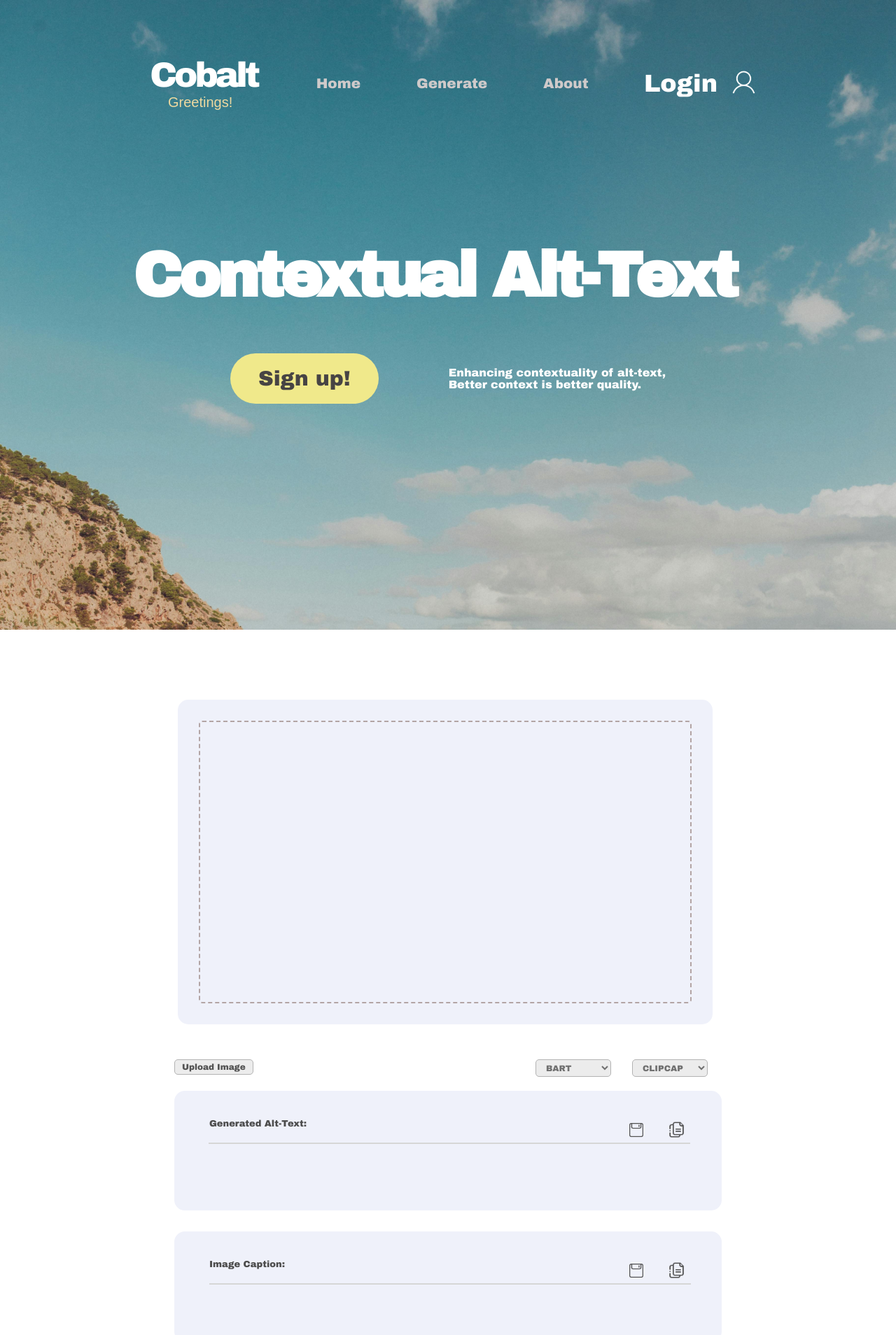
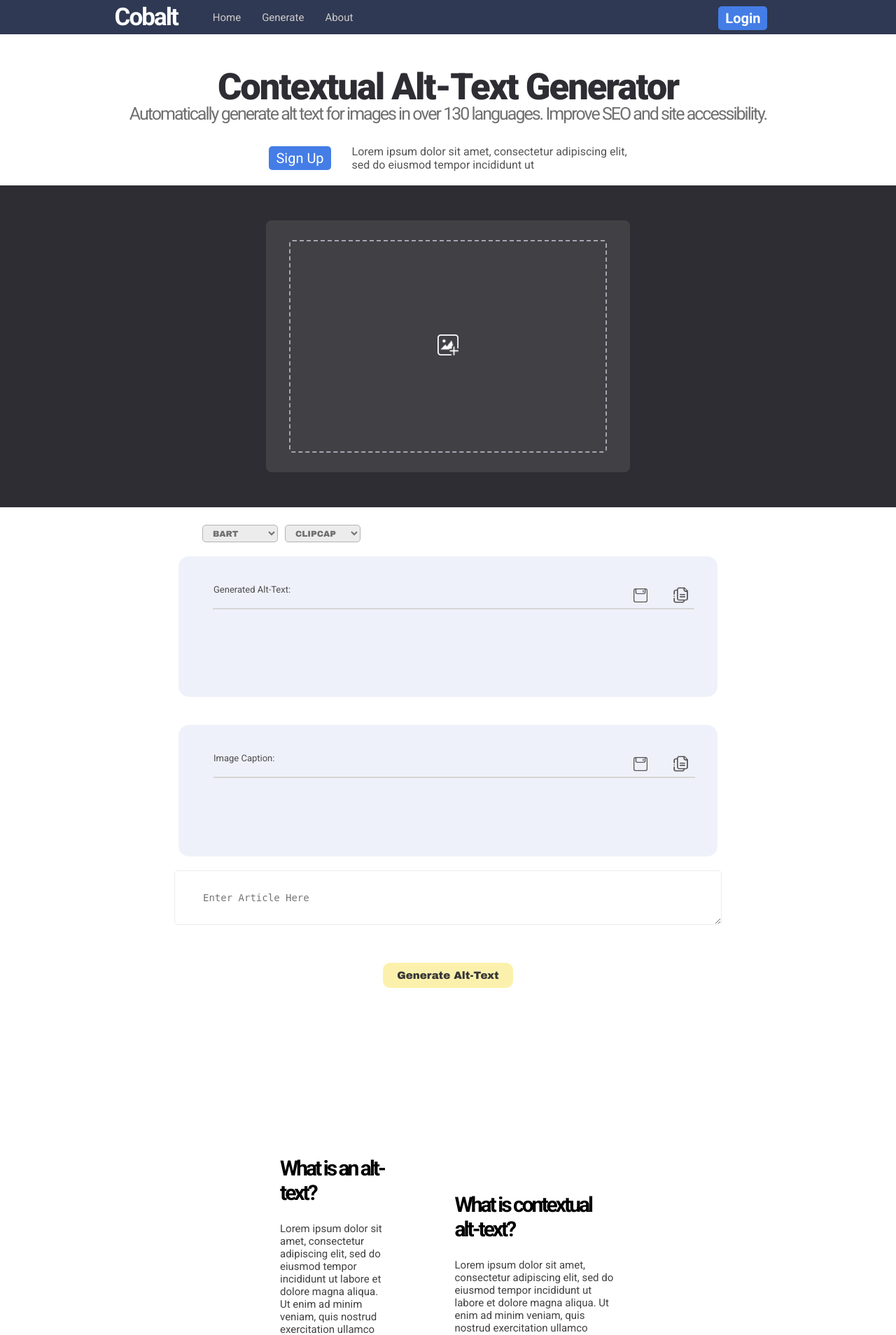
Before and after one commit to ramisdeadd/contextual-alt_text, a FastAPI app: page / in a window 1280 px wide. Shown: the top 1908 px of the page at 70% size. Run offline with FastAPI, Linux system fonts and the light colour scheme.

Commit message:
changed 50% style of index, changed it into more simplier and tech design. also applied replacer button for upload image.

```diff
--- a/src/static/scripts.js
+++ b/src/static/scripts.js
@@ -181,3 +181,19 @@ document.getElementById("copy-caption").addEventListener("click", async (e) => {
 
     image_caption_output.blur();
 });
+
+document.getElementById('getimage').addEventListener('change', function () {
+    if (this.files && this.files.length > 0) {
+        document.querySelector('.replacer-button').style.display = 'none';
+
+        const output = document.getElementById('output');
+        const file = this.files[0];
+        const reader = new FileReader();
+
+        reader.onload = function (e) {
+            output.src = e.target.result;
+        };
+
+        reader.readAsDataURL(file);
+    }
+});
--- a/src/static/styles.css
+++ b/src/static/styles.css
@@ -5,37 +5,71 @@
 }
 
 body{
-    font-family: Archivo;
+    font-family: "Roboto", sans-serif;
     height: auto;
     margin: 0;
     color: white;
+    box-sizing: border-box;
 }
 
 .header{
     display: flex;
     flex-direction: row;
-    justify-content: space-between;
-    margin: 0px 200px 50px;
-    padding-top: 80px;
+    justify-content: center;
+    align-items: center;
+    background-color: #2f3953;
+    width: auto;
+    width: 100%;
+    margin: 0 auto;
 }
 
-.header{
+.top-title {
+    color: rgb(45, 45, 51);
+    display: flex;
+    justify-content: center;
+    align-items: center;
+    font-size: 35px;
+    letter-spacing: -2px;
+    flex-direction: column;
+}
+
+.subtitle {
+    font-size: 25px;
+    color: #707070;
+    margin-top: -50px;
+}
+
+.top-title h2 {
+    font-weight: 900;
+}
+
+.under-title-buttons {
     display: flex;
     flex-direction: row;
-    justify-content: space-between;
-    margin: 0px 200px 50px;
-    padding-top: 80px;
+    color: black;
+    justify-content: center;
+    justify-items: center;
+    margin-top: 30px;
 }
 
-.header-copy{
-    background: url(../../static/images/bg5.jpg) no-repeat;
-    display: flex;
-    flex-direction: row;
-    justify-content: space-between;
-    margin: 0px 0px 50px;
-    padding-top: 0px;
+.signup-button a{
+    text-decoration: none;
+    color: white;
+    padding: 5px 10px 5px;
+    background-color: rgb(68, 125, 230);
+    font-size: 20px;
+    text-align: center;
+    border-radius: 5px;
 }
 
+.signup-button {
+    margin-top: 7px;
+    margin-right: 30px;
+}
+
+.sidebutton-title {
+    color: rgb(85, 85, 85);
+}
 .alt-table {
     width: 550px;
 }
@@ -70,6 +104,7 @@ body{
     flex-direction: row;
     justify-content: center;
     align-items: center;
+    margin-right: 40%;
 
 }
 
@@ -98,14 +133,15 @@ body{
 }
 
 .cobalt{
-    font-size: 50px;
-    letter-spacing: -4px;
+    font-size: 35px;
+    letter-spacing: -2px;
+    font-weight: 600;
+    margin-right: 20px;
 }
 
 .wspacer{
-    margin-right: 40px;
-    margin-left: 40px;
-    font-size: 20px;
+    margin-left: 30px;
+    font-size: 15px;
     letter-spacing: 0px;
 }
 
@@ -118,7 +154,8 @@ body{
 
 .login, .signup, .login2 a{
     letter-spacing: 0px;
-    font-size: 35px;
+    font-size: 25px;
+    font-weight: 600;
     padding: 10px 10px 10px;
     margin-right: 10px;
 }
@@ -158,18 +195,6 @@ body{
 
 .letC {
     font-size: 150px;
-}
-
-.bg {
-    background: url(../../static/images/bg5.jpg) no-repeat;
-    background-size: cover;
-    height: 900px;
-    position:relative;
-
-    /* opacity: 0;
-    transform: translateY(-1000px);
-    animation: slideTopDown .75s ease-in-out forwards;
-    transition: transform 1.5s; */
 }
 
 .bg2 {
@@ -227,9 +252,7 @@ body{
     align-items: center;
     justify-content: center;
 }
-.mouse img{
-    height: 100px;
-}
+
 
 ::-webkit-scrollbar {
   width: 7px;
@@ -295,7 +318,6 @@ body{
 }
 
 .center_form{
-    margin-top: 100px;
     color: black;
     flex-direction: row;
     display: flex;
@@ -303,33 +325,61 @@ body{
     align-items: center;
 }
 .upimgcover {
-    background-color: rgb(239, 241, 250);
-    width: 704px;
-    padding: 30px;
-    border-radius: 15px;
+    background-color: #414044;
+    width: 500px;
+    height: 340px;
+    padding: 10px;
+    border-radius: 8px;
+    margin: 0 auto;
+    display: flex;
+    justify-content: center;
+    align-items: center;
+}
 
-    margin-left: 5px;
-    margin-bottom: 50px;
+.dark-background {
+    background-color: #2e2d33;
+    width: 1300px;
+    padding-top: 50px;
+    padding-bottom: 50px;
+    margin: 0 auto;
 }
 
 .upimage {
     display: none;
+
 }
 .file-input-label {
-    display: inline-block;
     padding: 3px 10px;
-    border: 1px solid #b3b3b3;
     border-radius: 5px;
     color: #535353;
-    background-color: rgb(236, 236, 236);
     cursor: pointer;
     transition: background-color 0.3s, color 0.3s;
     font-size: 12px;
 }
 
-.file-input-label:hover {
-    background-color: rgb(216, 216, 216);
-    color: #535353;
+.upload-button-image {
+    width: 30px !important; /* Adjust width */
+    height: auto !important; /* Adjust height */
+    display: inline-block; /* Ensures it stays inline */
+}
+
+
+
+#output {
+    margin-top: 10px;
+    max-width: 100%;
+    max-height: 300px;
+    display: block;
+}
+.image-output {
+    width: 200px;
+    height: 200px;
+}
+.replacer-button {
+    display: flex;
+    justify-content: center;
+    align-items: center;
+    margin-top: 130px;
 }
 
 .imgcap-results{
@@ -380,17 +430,18 @@ body{
 
 
 .uploadimage {
-    border: 2px dashed rgb(179, 165, 165);
+    border: 2px dashed rgb(165, 165, 179);
     border-radius: 5px;
-
-    width: 700px;
-    height: 400px;
+    margin: 0 auto;
+    width: 450px;
+    height: 300px;
     display: flex;
     flex-direction: column;
     justify-content: center;
     align-items: center;
 
     font-size: 10px;
+
 }
 
 .uploadimage img {
@@ -413,6 +464,10 @@ body{
     padding-top: 30px;
     padding-bottom: 30px;
     field-sizing: content;
+}
+
+.inputcontainer {
+    margin-top: 20px;
 }
 
 .generator-container {
@@ -472,6 +527,21 @@ body{
 .login a{
     text-decoration: none;
     color: white;
+    padding: 5px 10px 5px;
+    background-color: rgb(68, 125, 230);
+    font-size: 20px;
+    text-align: center;
+    border-radius: 5px;
+}
+
+.logout a {
+    text-decoration: none;
+    color: white;
+    padding: 5px 10px 5px;
+    background-color: rgb(230, 63, 63);
+    font-size: 20px;
+    text-align: center;
+    border-radius: 5px;
 }
 
 .results-container-alt {
--- a/src/templates/layouts/base.html
+++ b/src/templates/layouts/base.html
@@ -5,6 +5,9 @@
     <meta charset="UTF-8">
     <meta name="viewport" content="width=device-width, initial-scale=1.0">
     <title>Cobalt</title>
+    <link rel="preconnect" href="https://fonts.googleapis.com">
+    <link rel="preconnect" href="https://fonts.gstatic.com" crossorigin>
+    <link href="https://fonts.googleapis.com/css2?family=Roboto:ital,wght@0,100;0,300;0,400;0,500;0,700;0,900;1,100;1,300;1,400;1,500;1,700;1,900&display=swap" rel="stylesheet">
 </head>
 <body>
     {% block body %}
--- a/src/templates/layouts/navbar_index.html
+++ b/src/templates/layouts/navbar_index.html
@@ -3,13 +3,13 @@
     <div class="titlecont">
         <div class="cobalt">Cobalt</div>
         <div class="hsub3">
-            <div class="greet">
+            <!-- <div class="greet">
                 {% if user %}
                     <span>Hi {{first_name_display}}</span>
                 {% else %}
                     <span>Greetings!</span>
                 {% endif %}
-            </div>
+            </div> -->
         </div>
     </div>
     <div class="hgroup1">
@@ -42,7 +42,7 @@
 
         <div class="hsub2">
             {% if user and user.username %}
-            <div class="login">
+            <div class="logout">
                 <a href="/auth/logout">Logout</a>
             </div>
             {% else %}
@@ -50,9 +50,6 @@
                 <a href="/auth/login">Login</a>
             </div>
             {% endif %}
-            <div>
-                <img src="../../static/images/profile.png" height="35px">
-            </div>
         </div>
     </div>
 
--- a/src/templates/pages/index.html
+++ b/src/templates/pages/index.html
@@ -8,47 +8,40 @@
             {% include 'layouts/navbar_index.html' %}
             {% endblock %}
 
-            <div class="maintitle">
-                <h1>Contextual Alt-Text</h1>
-            </div>
-
-            <div class="container">
-                <a href="auth/signup">
-                    <div class="getstarted">
-                    Sign up!
-                    </div>
-                </a>
-                <div class="remarks">
-                    Enhancing contextuality of alt-text, <br>
-                    Better context is better quality.
-                </div>
-            </div>
-
-            <!-- <div class="mouse">
-                Scroll Down!
-                <img src="mouse.png">
-            </div> -->
         </div>
     </section>
     <!-- Homepage -->
     <!-- Generate -->
     <section id="generate">
+        <div class="top-title">
+            <h2>Contextual Alt-Text Generator</h2>
+            <div class="subtitle">Automatically generate alt text for images in over 130 languages. Improve SEO and site accessibility.</div>
+        </div>
+
+        <div class="under-title-buttons">
+            <div class="signup-button"><a href="/auth/signup">Sign Up</a></div>
+            <div class="sidebutton-title">Lorem ipsum dolor sit amet, consectetur adipiscing elit,<br> sed do eiusmod tempor incididunt ut</div>
+        </div>
         <div class="inputcontainer">
             <div class="center_form">
                 <div class="generator-container">
+                    <div class="dark-background">
                     <form id="upload-article">
                         <div class="upimgcover">
                             <div class="uploadimage" id="imagebox">
+                                <div class="replacer-button">
+                                    <label for="getimage" class="file-input-label"><img class="upload-button-image"  src="../../static/images/upload-white.png" width="5px" height="5px"></label>
+                                    <input type="file" id="getimage" name="img" accept="image/*" class="upimage">
+                                </div>
+
                                 <img id="output">
+
                             </div>
                         </div>
-
+                    </div>
 
                         <div class="uploadbutton">
-                            <div>
-                                <label for="getimage" class="file-input-label">Upload Image</label>
-                                <input type="file" id="getimage" name="img" accept="image/*" class="upimage">
-                            </div>
+
                             <div class="model-options">
                                 <select id="nlp" name="nlp" class="nlp">
                                     {% for model in nlp.values() %}
```
Also changed, not shown: src/static/images/upload-white.png (added).
